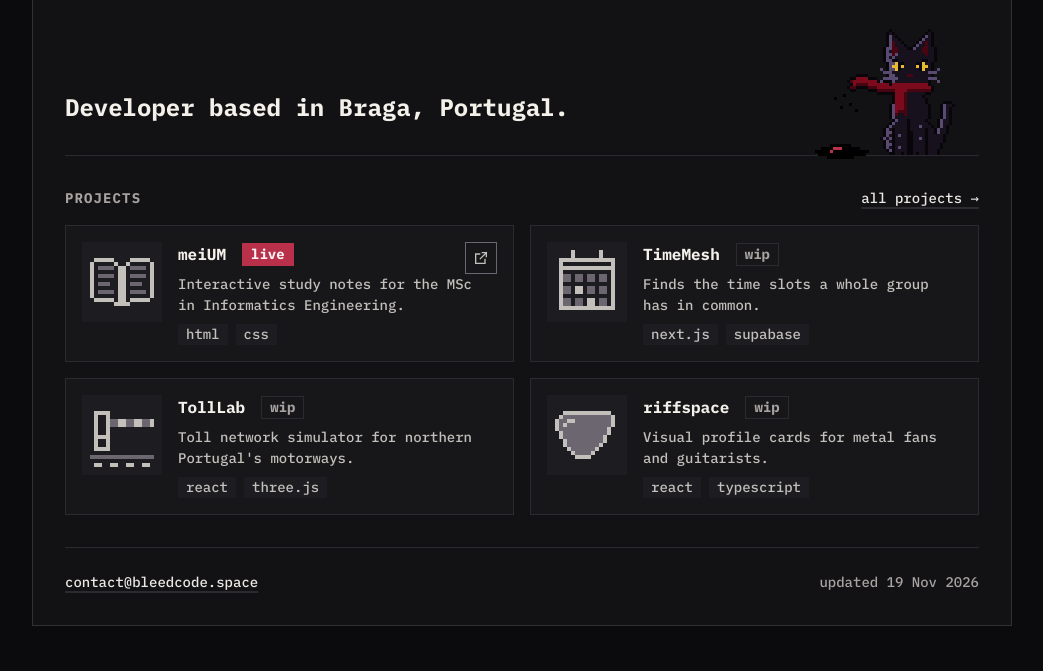
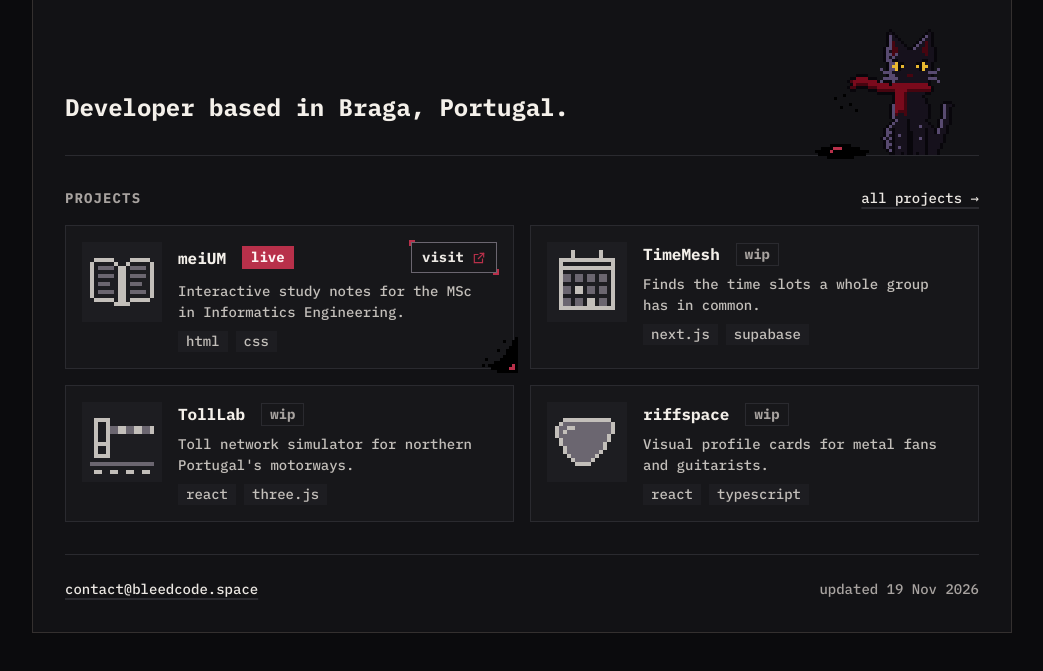
Before and after one commit to neptunedev77/bleedcode, an Astro site: page / in a window 1280 px wide. Shown: the part 125-796 px from the top of the page, without its empty margins (118-1161 px from the left). Built offline with nearby package versions, Linux system fonts and the light colour scheme; Astro itself is replaced by a stand-in of ours.

Commit message:
Visit button with red pixel corners in the card title row

```diff
--- /dev/null
+++ b/src/components/ActionLink.astro
@@ -0,0 +1,88 @@
+---
+/**
+ * A small labelled button-link with red pixel corner brackets and an icon
+ * that nudges on hover. Used for "visit" on live cards and for contact links.
+ */
+import Icon from './Icon.astro';
+
+interface Props {
+  href: string;
+  label: string;
+  icon: 'external' | 'mail' | 'github';
+  /** Accessible name when the visible label needs more context (must start with the label). */
+  ariaLabel?: string;
+  external?: boolean;
+  class?: string;
+}
+
+const { href, label, icon, ariaLabel, external = false, class: className } = Astro.props;
+---
+
+<a
+  class:list={['action', className]}
+  href={href}
+  aria-label={ariaLabel}
+  target={external ? '_blank' : undefined}
+  rel={external ? 'noopener' : undefined}
+>
+  <span class="text">{label}</span>
+  <span class="icon"><Icon name={icon} size={14} /></span>
+</a>
+
+<style>
+  .action {
+    position: relative;
+    z-index: 1;
+    display: inline-flex;
+    align-items: center;
+    gap: var(--s1);
+    padding: 4px 10px;
+    font-size: var(--fs-sm);
+    font-weight: 700;
+    line-height: 1.5;
+    color: var(--text);
+    background: var(--inner);
+    border: var(--border-w) solid var(--line-strong);
+  }
+  /* red pixel brackets on two opposite corners */
+  .action::before,
+  .action::after {
+    content: '';
+    position: absolute;
+    width: 6px;
+    height: 6px;
+    border: 2px solid var(--accent);
+    transition: transform var(--t-fast) var(--ease);
+  }
+  .action::before {
+    top: -3px;
+    left: -3px;
+    border-right: 0;
+    border-bottom: 0;
+  }
+  .action::after {
+    right: -3px;
+    bottom: -3px;
+    border-left: 0;
+    border-top: 0;
+  }
+  .icon {
+    display: flex;
+    color: var(--accent);
+    transition: transform var(--t-fast) var(--ease);
+  }
+  .action:hover {
+    color: var(--text-strong);
+    background: var(--accent-soft);
+    border-color: var(--accent);
+  }
+  .action:hover::before {
+    transform: translate(-2px, -2px);
+  }
+  .action:hover::after {
+    transform: translate(2px, 2px);
+  }
+  .action:hover .icon {
+    transform: translate(2px, -2px);
+  }
+</style>
--- a/src/components/ProjectCard.astro
+++ b/src/components/ProjectCard.astro
@@ -1,15 +1,16 @@
 ---
 /**
  * Project card. The project name is the main link and is stretched over the
- * whole card; live projects also get a separate external-link button in the
- * top-right corner (a sibling link, never nested inside the main one).
+ * whole card. Live projects also get a "visit" button in the title row
+ * (a sibling link, never nested in the main one) and a splash of blood.
  */
 import type { Project } from '../lib/projects';
 import { useStrings } from '../i18n';
 import ProjectIcon from './ProjectIcon.astro';
 import StatusBadge from './StatusBadge.astro';
 import Chips from './Chips.astro';
-import Icon from './Icon.astro';
+import ActionLink from './ActionLink.astro';
+import Blood from './Blood.astro';
 
 interface Props {
   project: Project;
@@ -20,10 +21,11 @@ const t = useStrings();
 const { project, headingLevel = 3 } = Astro.props;
 const p = project.data;
 const Heading = `h${headingLevel}` as 'h2' | 'h3';
-const external = p.status === 'live' && p.url ? p.url : undefined;
+const live = p.status === 'live' && p.url ? p.url : undefined;
 ---
 
-<article class:list={['card', { 'has-ext': external }]}>
+<article class:list={['card', { live }]}>
+  {live && <Blood kind="corner" scale={3} bottom="-5px" right="-5px" flip="xy" />}
   <ProjectIcon icon={p.icon} logo={p.logo} />
   <div class="body">
     <div class="title">
@@ -31,17 +33,11 @@ const external = p.status === 'live' && p.url ? p.url : undefined;
         <a class="main" href={`/projects/${p.slug}`}>{p.name}</a>
       </Heading>
       <StatusBadge status={p.status} />
+      {live && <ActionLink class="visit" href={live} label="visit" icon="external" ariaLabel={t.projects.openLive(p.name)} external />}
     </div>
     <p class="tagline">{p.tagline}</p>
     <Chips items={p.stack} max={2} />
   </div>
-  {
-    external && (
-      <a class="ext" href={external} target="_blank" rel="noopener" aria-label={t.projects.openLive(p.name)}>
-        <Icon name="external" size={16} />
-      </a>
-    )
-  }
 </article>
 
 <style>
@@ -54,9 +50,13 @@ const external = p.status === 'live' && p.url ? p.url : undefined;
     padding: var(--s2);
     background: var(--inner);
     border: var(--border-w) solid var(--line);
+    transition:
+      border-color var(--t-fast) var(--ease),
+      background-color var(--t-fast) var(--ease);
   }
   .card:has(.main:hover) {
     border-color: var(--accent);
+    background: color-mix(in srgb, var(--inner), white 2%);
   }
   .card:has(.main:focus-visible) {
     outline: 2px solid var(--text-strong);
@@ -80,15 +80,14 @@ const external = p.status === 'live' && p.url ? p.url : undefined;
     flex-direction: column;
     gap: var(--s1);
   }
-  .has-ext .title {
-    /* room for the 32px button */
-    padding-right: var(--s5);
-  }
   .title {
     display: flex;
     flex-wrap: wrap;
     align-items: center;
     gap: var(--s1) var(--s2);
+  }
+  .title :global(.visit) {
+    margin-left: auto;
   }
   .name {
     font-size: var(--fs-md);
@@ -100,23 +99,4 @@ const external = p.status === 'live' && p.url ? p.url : undefined;
     font-size: var(--fs-sm);
     color: var(--text-soft);
   }
-
-  .ext {
-    position: absolute;
-    top: var(--s2);
-    right: var(--s2);
-    z-index: 1;
-    display: flex;
-    align-items: center;
-    justify-content: center;
-    width: 32px;
-    height: 32px;
-    color: var(--text-soft);
-    background: var(--inner);
-    border: var(--border-w) solid var(--line-strong);
-  }
-  .ext:hover {
-    color: var(--text-strong);
-    border-color: var(--accent);
-  }
 </style>
```
